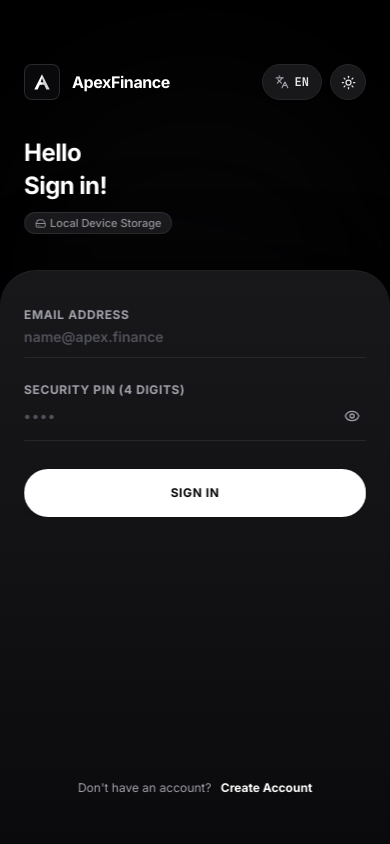
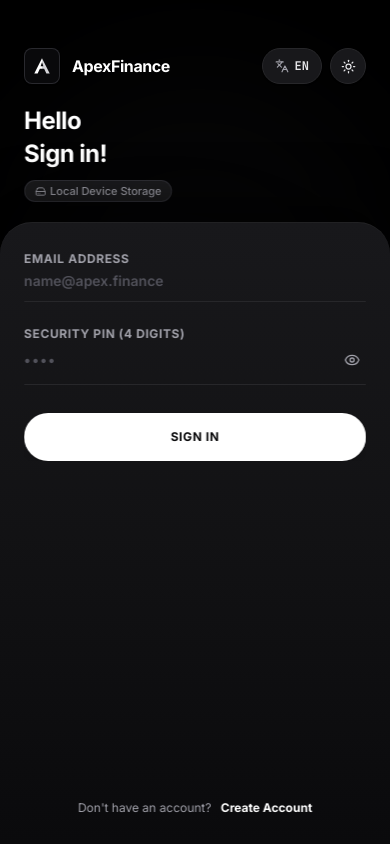
Before and after one commit to KCGtheReal/Financial, a React (Vite) app: page / in a window 390 px wide. Built offline with nearby package versions, Linux system fonts and the light colour scheme; no server answers; a web font is replaced by a local one.

Commit message:
fix(ios): lock AuthScreen to 100dvh dynamic viewport with zero bounce scroll on iPhone 13 Pro Max

```diff
--- a/src/App.tsx
+++ b/src/App.tsx
@@ -70,7 +70,7 @@ export const App: React.FC = () => {
     return (
       <div
         lang={language}
-        className={`min-h-screen bg-[#FAFAFA] dark:bg-[#09090B] text-zinc-900 dark:text-zinc-100 flex flex-col font-sans select-text transition-colors duration-200 ${
+        className={`h-[100dvh] w-full overflow-hidden bg-[#FAFAFA] dark:bg-black text-zinc-900 dark:text-zinc-100 flex flex-col font-sans select-none transition-colors duration-200 ${
           language === 'km' ? 'font-khmer' : ''
         }`}
       >
--- a/src/components/auth/AuthScreen.tsx
+++ b/src/components/auth/AuthScreen.tsx
@@ -121,16 +121,16 @@ export const AuthScreen: React.FC = () => {
   };
 
   return (
-    <div className="min-h-screen w-full flex flex-col justify-between font-sans select-none antialiased relative overflow-x-hidden bg-[#FAFAFA] dark:bg-black transition-colors duration-500">
+    <div className="h-[100dvh] max-h-[100dvh] w-full flex flex-col justify-between font-sans select-none antialiased relative overflow-hidden bg-[#FAFAFA] dark:bg-black transition-colors duration-500 overscroll-none">
       {/* Ambient Lighting Effects placed lower to never disrupt top status bar continuity */}
       <div className="absolute top-20 right-0 w-96 h-96 bg-zinc-300/[0.2] dark:bg-zinc-800/[0.15] rounded-full blur-3xl pointer-events-none transition-colors duration-500" />
       <div className="absolute top-1/3 left-0 w-80 h-80 bg-zinc-200/[0.25] dark:bg-zinc-900/[0.2] rounded-full blur-3xl pointer-events-none transition-colors duration-500" />
 
       {/* Top Hero Container (Seamless Edge-to-Edge with Android / iOS Safe Area) */}
-      <div className="w-full flex-shrink-0 pt-[max(calc(env(safe-area-inset-top,0px)+1rem),4rem)] pb-8 sm:pb-10 px-6 sm:px-12 md:px-16 lg:px-24 relative z-10 transition-colors duration-500">
+      <div className="w-full flex-shrink-0 pt-[max(calc(env(safe-area-inset-top,0px)+0.75rem),3rem)] pb-4 sm:pb-6 px-6 sm:px-12 md:px-16 lg:px-24 relative z-10 transition-colors duration-500">
         <div className="w-full max-w-xl mx-auto flex flex-col justify-between">
           {/* Top Header Bar */}
-          <header className="flex items-center justify-between mb-8 sm:mb-12">
+          <header className="flex items-center justify-between mb-4 sm:mb-8">
             <div className="flex items-center gap-3">
               <AppLogo size={36} />
               <span className="font-bold text-base tracking-tight text-zinc-950 dark:text-white font-sans transition-colors duration-300">
@@ -204,8 +204,8 @@ export const AuthScreen: React.FC = () => {
       </div>
 
       {/* Bottom Sheet Card Container (Full Width Edge-to-Edge with Inner Centering) */}
-      <div className="w-full flex-1 flex flex-col relative z-10">
-        <div className="w-full flex-1 bg-gradient-to-b from-white via-zinc-50 to-zinc-100 dark:from-[#18181b] dark:via-[#121214] dark:to-[#0a0a0c] rounded-t-[36px] sm:rounded-t-[48px] px-6 py-8 sm:px-12 md:px-16 lg:px-24 flex flex-col justify-between shadow-[0_-20px_50px_rgba(0,0,0,0.08)] dark:shadow-[0_-20px_50px_rgba(0,0,0,0.6)] border-t border-zinc-200/80 dark:border-zinc-800/80 transition-colors duration-500">
+      <div className="w-full flex-1 flex flex-col relative z-10 min-h-0">
+        <div className="w-full flex-1 bg-gradient-to-b from-white via-zinc-50 to-zinc-100 dark:from-[#18181b] dark:via-[#121214] dark:to-[#0a0a0c] rounded-t-[32px] sm:rounded-t-[44px] px-6 pt-6 pb-[max(env(safe-area-inset-bottom),1.25rem)] sm:px-12 md:px-16 lg:px-24 flex flex-col justify-between shadow-[0_-20px_50px_rgba(0,0,0,0.08)] dark:shadow-[0_-20px_50px_rgba(0,0,0,0.6)] border-t border-zinc-200/80 dark:border-zinc-800/80 transition-colors duration-500 overflow-y-auto">
           <div className="w-full max-w-xl mx-auto flex-1 flex flex-col justify-between">
             <div>
               {/* Error Feedback */}
@@ -381,7 +381,7 @@ export const AuthScreen: React.FC = () => {
             <div className="overflow-hidden">
               <div
                 key={`footer-${mode}`}
-                className={`pt-8 pb-3 text-center text-xs text-zinc-500 dark:text-zinc-400 ${
+                className={`pt-3 pb-1 text-center text-xs text-zinc-500 dark:text-zinc-400 ${
                   switchDirection === 'forward' ? 'animate-auth-slide-forward' : 'animate-auth-slide-backward'
                 }`}
               >
```
